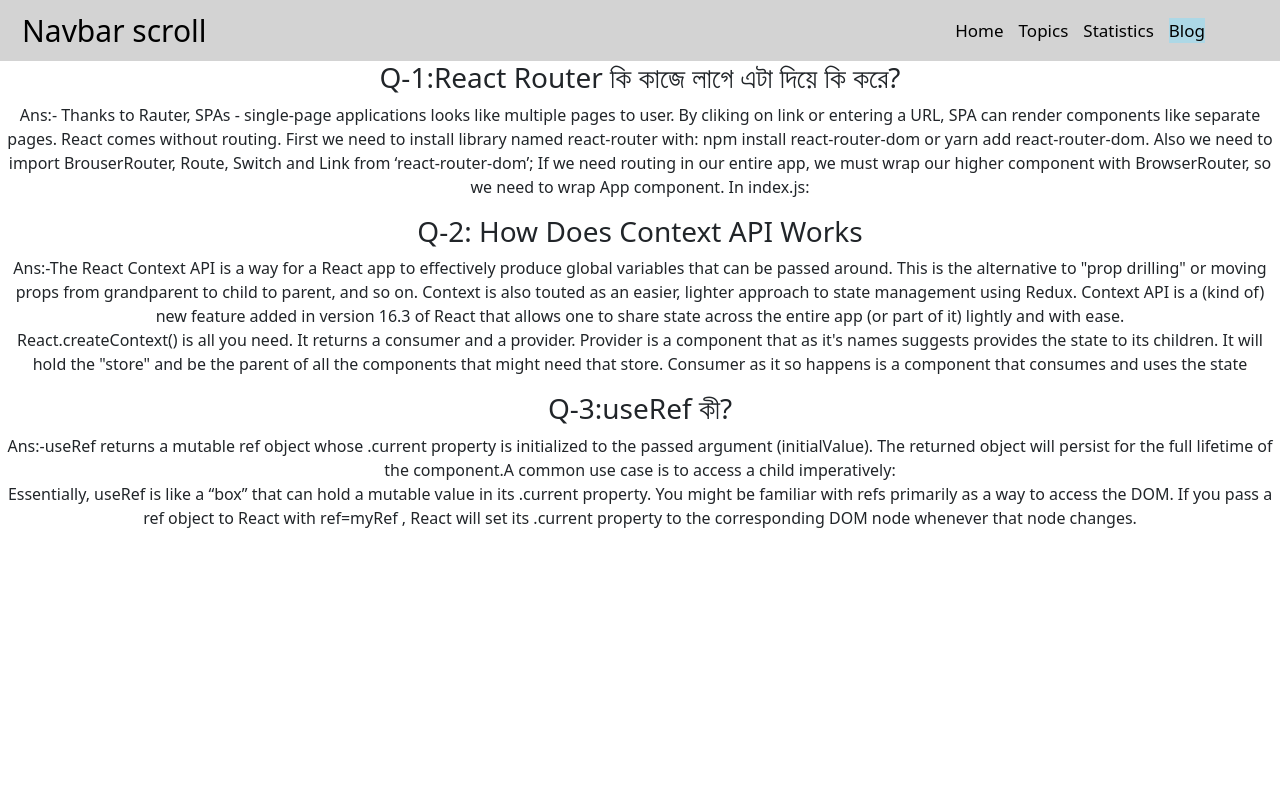
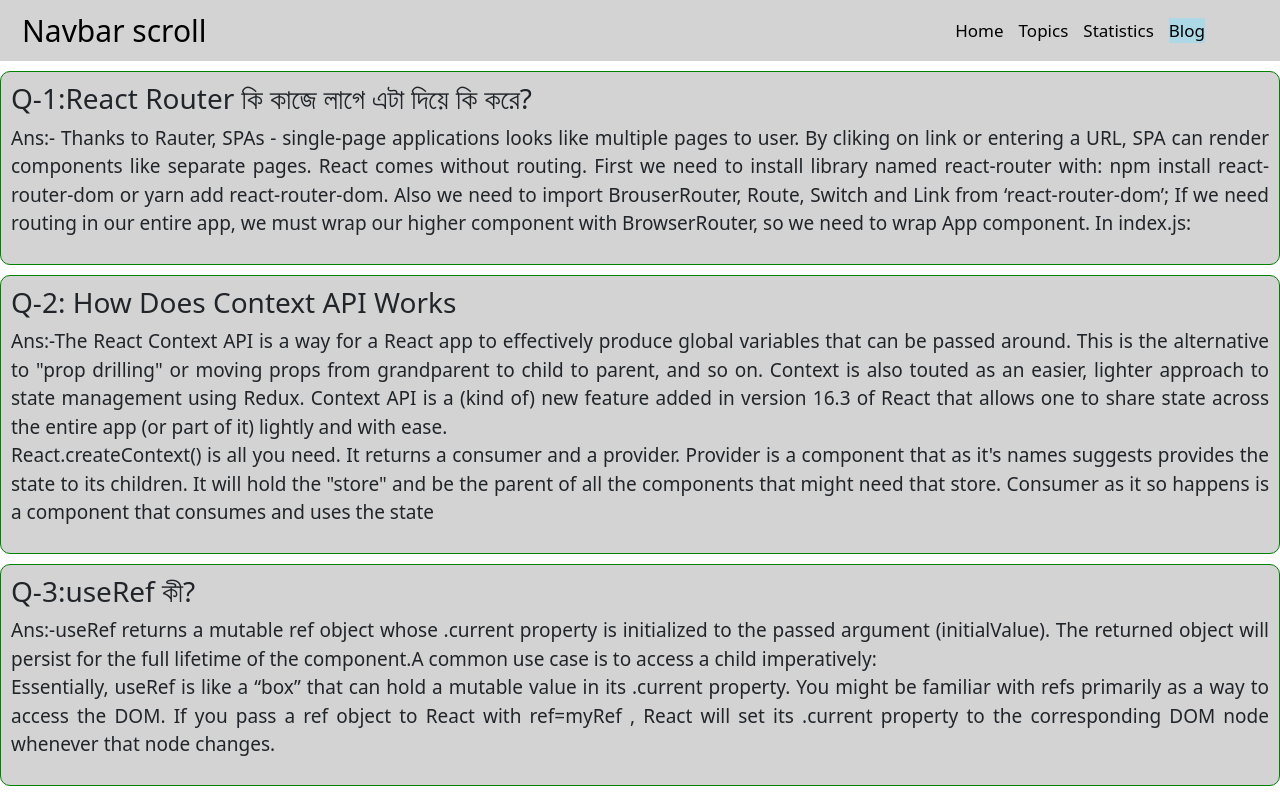
Before and after one commit to BappySheikh1/develop-quiz-website, a React (Create React App) app: page /blog in a window 1280 px wide. Built offline with nearby package versions, Linux system fonts and the light colour scheme.

Commit message:
question added

```diff
--- a/src/components/Blog/Blog.css
+++ b/src/components/Blog/Blog.css
@@ -0,0 +1,9 @@
+.blog-container{
+    border: 1px solid green;
+    padding: 10px;
+    margin: 10px auto;
+    border-radius: 10px;
+    text-align: justify;
+    font-size: 19px;
+    background-color: lightgray;
+}
--- a/src/components/Blog/Blog.js
+++ b/src/components/Blog/Blog.js
@@ -1,4 +1,5 @@
 import React from 'react';
+import './Blog.css'
 
 const Blog = () => {
     return (
@@ -10,7 +11,7 @@ const Blog = () => {
                  Thanks to Rauter, SPAs - single-page applications looks like multiple pages to user. By cliking on link or entering a URL, SPA can render components like separate pages. React comes without routing. First we need to install library named react-router with: npm install react-router-dom or yarn add react-router-dom. Also we need to import BrouserRouter, Route, Switch and Link from ‘react-router-dom’; If we need routing in our entire       app, we must wrap our higher component with BrowserRouter, so we need to wrap App component. In index.js:
                  </p>
             </div>
-            <div>
+            <div className='blog-container'>
                 <h3>Q-2: How Does Context API Works</h3>
                  <p>Ans:-The React Context API is a way for a React app to effectively produce global variables that can be passed around. This is the alternative to "prop drilling" or moving props from grandparent to child to parent, and so on. Context is also touted as an easier, lighter approach to state management using Redux.
                  Context API is a (kind of) new feature added in version 16.3 of React that allows one to share state across the entire app (or part of it) lightly and with ease. <br />
@@ -18,7 +19,7 @@ const Blog = () => {
                  </p>
             </div>
 
-            <div>
+            <div className='blog-container'>
               <h3>Q-3:useRef কী?</h3>
               <p>Ans:-useRef returns a mutable ref object whose .current property is initialized to the passed argument (initialValue). The returned object will persist for the full     lifetime of the component.A common use case is to access a child imperatively: <br />
                 Essentially, useRef is like a “box” that can hold a mutable value in its .current property. You might be familiar with refs primarily as a way to access the DOM. If you pass a ref object to React with  ref={"myRef"} , React will set its .current property to the corresponding DOM node whenever that node changes.</p>
```
